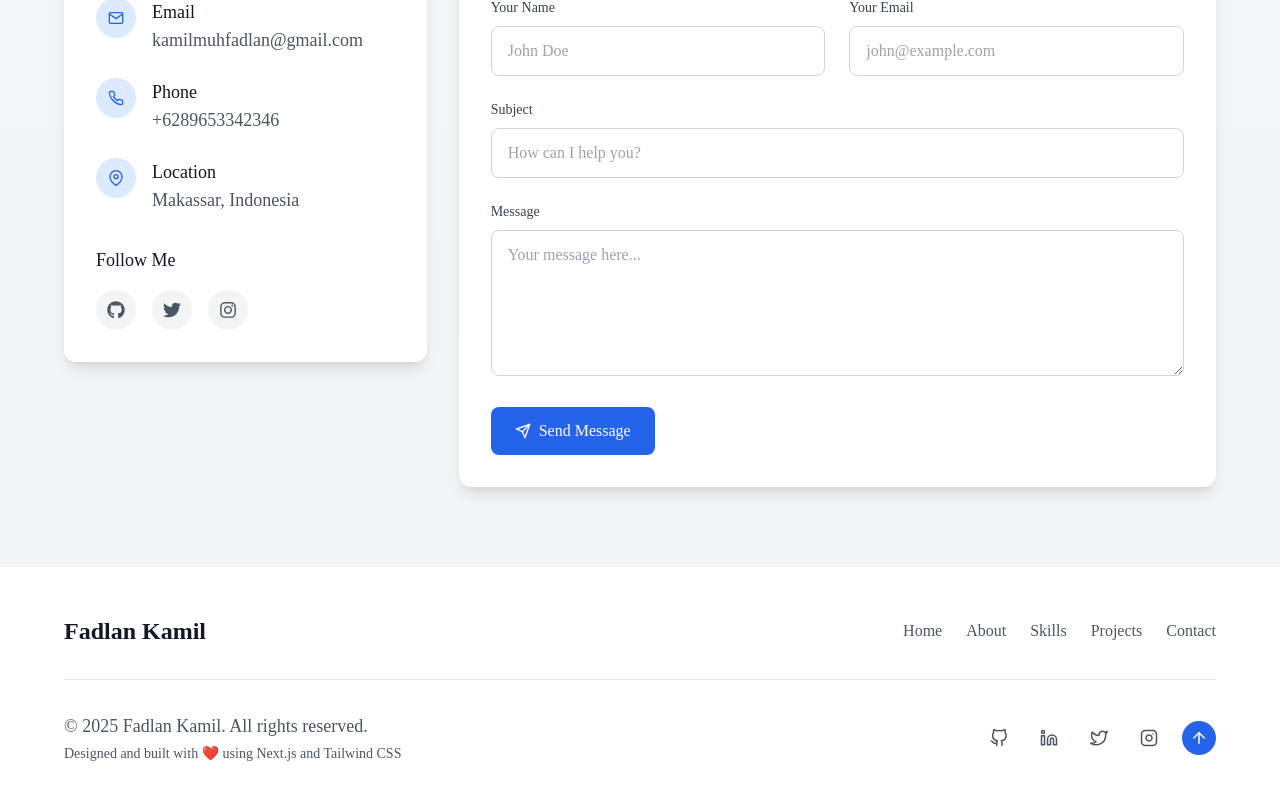
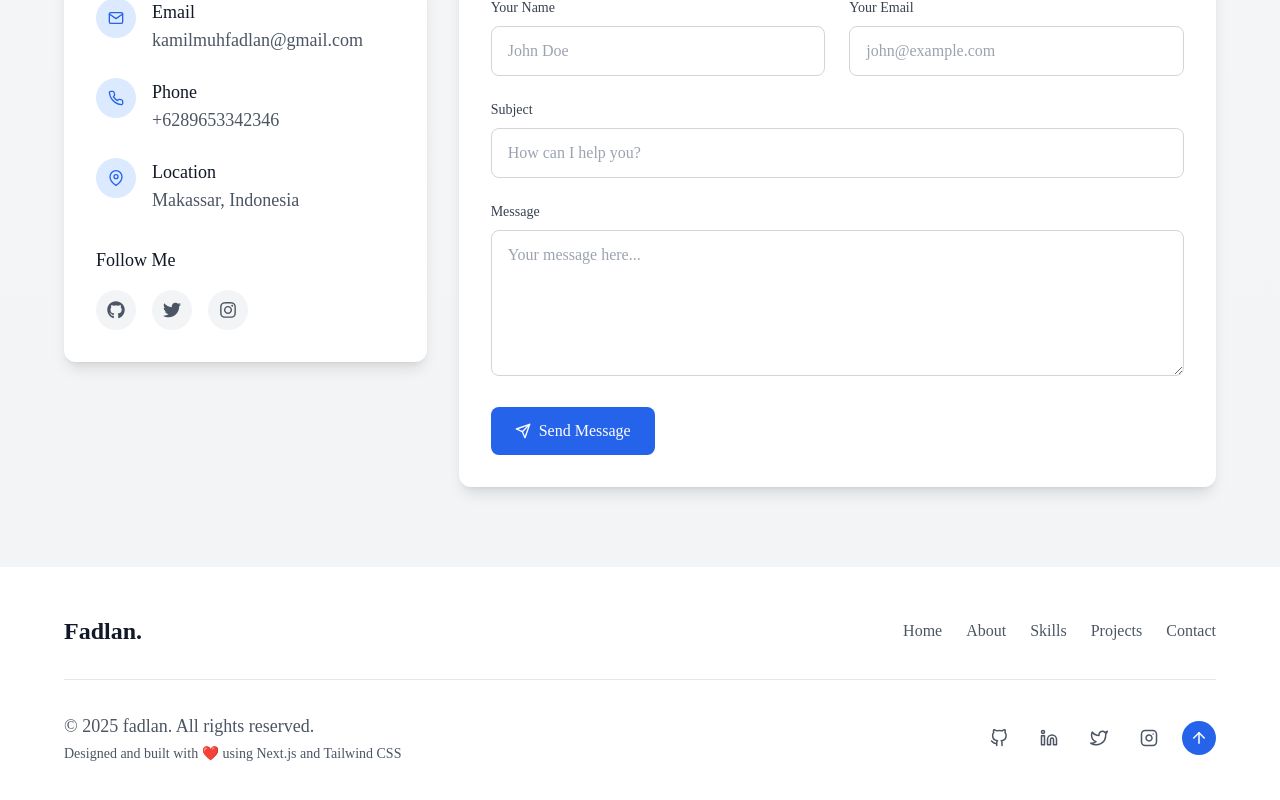
Before and after one commit to Dalan-sukatobrut/fadlan-portofolio, a Next.js app: page / in a window 1280 px wide. Shown: the part 4626-5426 px from the top of the page. Built offline with nearby package versions, Linux system fonts and the light colour scheme.

Commit message:
update Footer component

```diff
--- a/src/components/Footer.tsx
+++ b/src/components/Footer.tsx
@@ -33,7 +33,7 @@ export const Footer = () => {
         <div className="max-w-6xl mx-auto">
           <div className="flex flex-col md:flex-row justify-between items-center mb-8">
             <Link href="/" className="text-2xl font-bold text-gray-900 dark:text-white mb-4 md:mb-0">
-              Fadlan Kamil
+              Fadlan.
             </Link>
 
             <div className="flex flex-wrap justify-center space-x-4 md:space-x-6">
@@ -53,7 +53,7 @@ export const Footer = () => {
             <div className="flex flex-col md:flex-row justify-between items-center">
               <div className="text-gray-600 dark:text-gray-400 mb-4 md:mb-0">
                 <p className="mb-1">
-                  &copy; {new Date().getFullYear()} Fadlan Kamil. All rights reserved.
+                  &copy; {new Date().getFullYear()} fadlan. All rights reserved.
                 </p>
                 <p className="text-sm">
                   Designed and built with ❤️ using Next.js and Tailwind CSS
```
